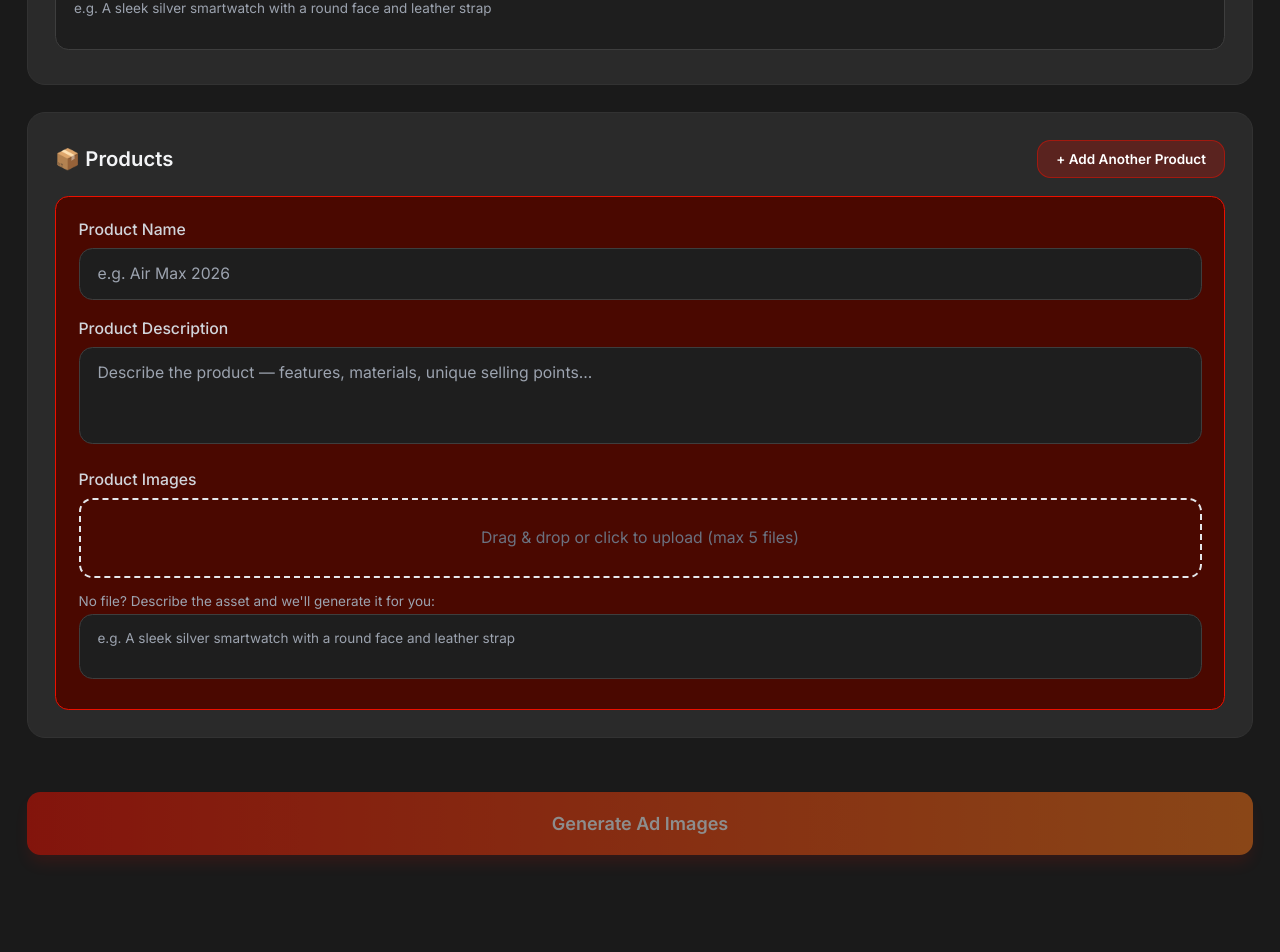
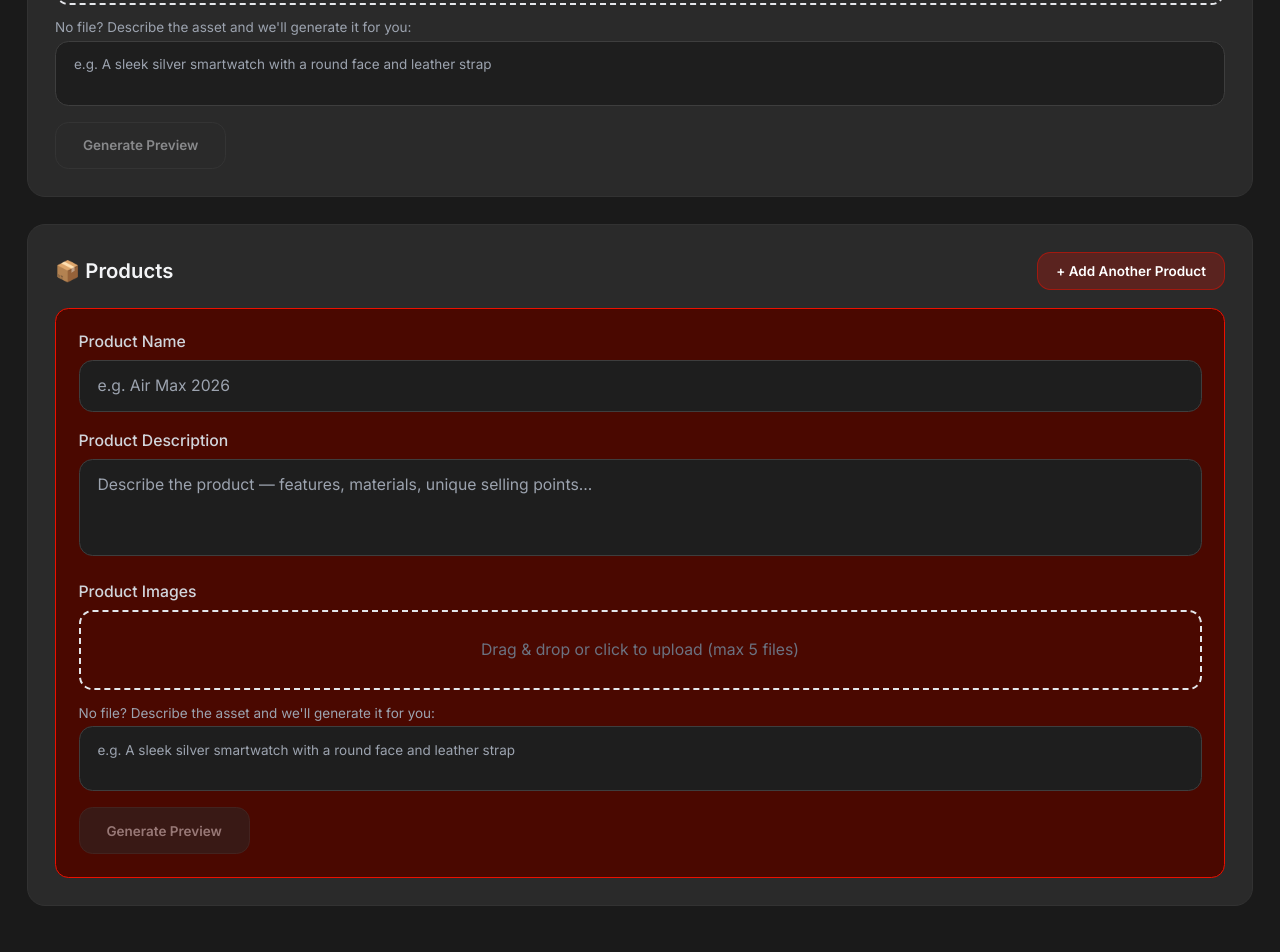
Before and after one commit to dan-kiss-dev-this/genai_ad_maker, a React (Vite) app in the folder client/: page / in a window 1280 px wide. Shown: the part 1880-2832 px from the top of the page. Before the commit the page ends 2771 px from the top, so only its background shows below. Built offline with nearby package versions, Linux system fonts and the light colour scheme.

Commit message:
add new ui to preview and accept missing asset generation

```diff
--- a/client/src/App.tsx
+++ b/client/src/App.tsx
@@ -3,7 +3,7 @@ import Layout from './components/Layout';
 import BriefForm from './components/BriefForm';
 import ImagePreview from './components/ImagePreview';
 import ImageEditor from './components/ImageEditor';
-import { generateImages } from './services/api';
+import { generateImages, generateMissingAsset } from './services/api';
 import type {
   CampaignBrief,
   UploadedAsset,
@@ -21,6 +21,43 @@ export default function App() {
   const [isRegenerating, setIsRegenerating] = useState(false);
   const [error, setError] = useState<string | null>(null);
   const [currentBrief, setCurrentBrief] = useState<CampaignBrief | null>(null);
+  const [generatedPreviews, setGeneratedPreviews] = useState<Record<string, GeneratedImage>>({});
+  const [generatingPreview, setGeneratingPreview] = useState<string | null>(null);
+
+  const handleGeneratePreview = async (slotKey: string, missingAsset: MissingAsset) => {
+    setGeneratingPreview(slotKey);
+    try {
+      const image = await generateMissingAsset(missingAsset, currentBrief?.brandName || 'preview');
+      setGeneratedPreviews((prev) => ({ ...prev, [slotKey]: image }));
+    } catch (err) {
+      setError(err instanceof Error ? err.message : 'Preview generation failed.');
+    } finally {
+      setGeneratingPreview(null);
+    }
+  };
+
+  const handleDismissPreview = (slotKey: string) => {
+    setGeneratedPreviews((prev) => {
+      const next = { ...prev };
+      delete next[slotKey];
+      return next;
+    });
+  };
+
+  const handleAcceptPreview = (slotKey: string, slot: { type: 'logo' | 'product' | 'reference'; productIndex?: number }) => {
+    const preview = generatedPreviews[slotKey];
+    if (!preview) return;
+    const newAsset: UploadedAsset = {
+      type: slot.type,
+      productIndex: slot.productIndex,
+      url: preview.url,
+      key: preview.s3Key,
+      originalName: preview.missingAssetDescription || 'Generated asset',
+    };
+    setAssets((prev) => [...prev, newAsset]);
+    setMissingAssets((prev) => prev.filter((m) => !(m.type === slot.type && m.productIndex === slot.productIndex)));
+    handleDismissPreview(slotKey);
+  };
 
   const handleGenerate = async (brief: CampaignBrief) => {
     setIsGenerating(true);
@@ -93,6 +130,11 @@ export default function App() {
           onMissingAssetsChange={setMissingAssets}
           error={error}
           onDismissError={() => setError(null)}
+          generatedPreviews={generatedPreviews}
+          generatingPreview={generatingPreview}
+          onGeneratePreview={handleGeneratePreview}
+          onDismissPreview={handleDismissPreview}
+          onAcceptPreview={handleAcceptPreview}
         />
 
         {/* Loading overlay */}
--- a/client/src/components/AssetUploader.tsx
+++ b/client/src/components/AssetUploader.tsx
@@ -1,6 +1,6 @@
 import { useState, useCallback } from 'react';
 import { useDropzone } from 'react-dropzone';
-import type { UploadedAsset, MissingAsset } from '../types';
+import type { UploadedAsset, MissingAsset, GeneratedImage } from '../types';
 import { uploadAssets } from '../services/api';
 
 interface AssetUploaderProps {
@@ -8,6 +8,11 @@ interface AssetUploaderProps {
   missingAssets: MissingAsset[];
   onAssetsChange: (assets: UploadedAsset[]) => void;
   onMissingAssetsChange: (missing: MissingAsset[]) => void;
+  generatedPreviews: Record<string, GeneratedImage>;
+  generatingPreview: string | null;
+  onGeneratePreview: (slotKey: string, missingAsset: MissingAsset) => void;
+  onDismissPreview: (slotKey: string) => void;
+  onAcceptPreview: (slotKey: string, slot: { type: 'logo' | 'product' | 'reference'; productIndex?: number }) => void;
 }
 
 interface AssetSlot {
@@ -22,6 +27,11 @@ export default function AssetUploader({
   missingAssets,
   onAssetsChange,
   onMissingAssetsChange,
+  generatedPreviews,
+  generatingPreview,
+  onGeneratePreview,
+  onDismissPreview,
+  onAcceptPreview,
 }: AssetUploaderProps) {
   const [uploading, setUploading] = useState<string | null>(null);
 
@@ -103,6 +113,13 @@ export default function AssetUploader({
               onMissingDescriptionChange={(desc) =>
                 updateMissingDescription(slot.type, slot.productIndex, desc)
               }
+              preview={generatedPreviews[slotKey]}
+              isGeneratingPreview={generatingPreview === slotKey}
+              onGeneratePreview={() => {
+                if (missing) onGeneratePreview(slotKey, missing);
+              }}
+              onDismissPreview={() => onDismissPreview(slotKey)}
+              onAcceptPreview={() => onAcceptPreview(slotKey, { type: slot.type, productIndex: slot.productIndex })}
             />
           );
         })}
@@ -119,6 +136,11 @@ interface AssetSlotSectionProps {
   onUpload: (files: File[]) => void;
   onRemoveAsset: (key: string) => void;
   onMissingDescriptionChange: (desc: string) => void;
+  preview?: GeneratedImage;
+  isGeneratingPreview: boolean;
+  onGeneratePreview: () => void;
+  onDismissPreview: () => void;
+  onAcceptPreview: () => void;
 }
 
 function AssetSlotSection({
@@ -129,6 +151,11 @@ function AssetSlotSection({
   onUpload,
   onRemoveAsset,
   onMissingDescriptionChange,
+  preview,
+  isGeneratingPreview,
+  onGeneratePreview,
+  onDismissPreview,
+  onAcceptPreview,
 }: AssetSlotSectionProps) {
   const onDrop = useCallback(
     (acceptedFiles: File[]) => {
@@ -221,6 +248,63 @@ function AssetSlotSection({
             onKeyDown={(e) => e.stopPropagation()}
             onClick={(e) => e.stopPropagation()}
           />
+          <button
+            type="button"
+            disabled={!missingDescription.trim() || isGeneratingPreview}
+            onClick={(e) => {
+              e.stopPropagation();
+              onGeneratePreview();
+            }}
+            className="btn-secondary text-xs mt-2 flex items-center gap-1.5"
+          >
+            {isGeneratingPreview ? (
+              <>
+                <svg className="animate-spin h-3 w-3" viewBox="0 0 24 24">
+                  <circle className="opacity-25" cx="12" cy="12" r="10" stroke="currentColor" strokeWidth="4" fill="none" />
+                  <path className="opacity-75" fill="currentColor" d="M4 12a8 8 0 018-8V0C5.373 0 0 5.373 0 12h4z" />
+                </svg>
+                Generating...
+              </>
+            ) : (
+              'Generate Preview'
+            )}
+          </button>
+          {preview && (
+            <div className="flex items-start gap-3 mt-3">
+              <div className="relative group">
+                <img
+                  src={preview.url}
+                  alt={preview.missingAssetDescription || 'Generated preview'}
+                  className="w-20 h-20 rounded-lg object-cover border border-gray-200"
+                />
+                <button
+                  type="button"
+                  onClick={(e) => {
+                    e.stopPropagation();
+                    onAcceptPreview();
+                  }}
+                  title="Use this image"
+                  className="absolute -top-2 -left-2 w-5 h-5 rounded-full bg-green-500 text-white text-xs
+                             flex items-center justify-center opacity-0 group-hover:opacity-100 transition-opacity"
+                >
+                  &#x1F44D;
+                </button>
+                <button
+                  type="button"
+                  onClick={(e) => {
+                    e.stopPropagation();
+                    onDismissPreview();
+                  }}
+                  title="Dismiss"
+                  className="absolute -top-2 -right-2 w-5 h-5 rounded-full bg-red-500 text-white text-xs
+                             flex items-center justify-center opacity-0 group-hover:opacity-100 transition-opacity"
+                >
+                  ×
+                </button>
+              </div>
+              <p className="text-xs text-gray-400 mt-1">Generated preview</p>
+            </div>
+          )}
         </div>
       )}
     </div>
--- a/client/src/components/BriefForm.tsx
+++ b/client/src/components/BriefForm.tsx
@@ -1,5 +1,5 @@
 import { useState } from 'react';
-import type { CampaignBrief, Product, UploadedAsset, MissingAsset } from '../types';
+import type { CampaignBrief, Product, UploadedAsset, MissingAsset, GeneratedImage } from '../types';
 import { uploadAssets } from '../services/api';
 import ProductForm from './ProductForm';
 import AssetUploader from './AssetUploader';
@@ -13,6 +13,11 @@ interface BriefFormProps {
   onMissingAssetsChange: (missing: MissingAsset[]) => void;
   error: string | null;
   onDismissError: () => void;
+  generatedPreviews: Record<string, GeneratedImage>;
+  generatingPreview: string | null;
+  onGeneratePreview: (slotKey: string, missingAsset: MissingAsset) => void;
+  onDismissPreview: (slotKey: string) => void;
+  onAcceptPreview: (slotKey: string, slot: { type: 'logo' | 'product' | 'reference'; productIndex?: number }) => void;
 }
 
 const emptyProduct: Product = { name: '', description: '' };
@@ -31,7 +36,7 @@ const initialBrief: CampaignBrief = {
   products: [{ ...emptyProduct }],
 };
 
-export default function BriefForm({ onSubmit, isLoading, assets, missingAssets, onAssetsChange, onMissingAssetsChange, error, onDismissError }: BriefFormProps) {
+export default function BriefForm({ onSubmit, isLoading, assets, missingAssets, onAssetsChange, onMissingAssetsChange, error, onDismissError, generatedPreviews, generatingPreview, onGeneratePreview, onDismissPreview, onAcceptPreview }: BriefFormProps) {
   const [uploading, setUploading] = useState<string | null>(null);
 
   const handleProductUpload = async (files: File[], productIndex: number) => {
@@ -291,6 +296,11 @@ export default function BriefForm({ onSubmit, isLoading, assets, missingAssets,
         missingAssets={missingAssets}
         onAssetsChange={onAssetsChange}
         onMissingAssetsChange={onMissingAssetsChange}
+        generatedPreviews={generatedPreviews}
+        generatingPreview={generatingPreview}
+        onGeneratePreview={onGeneratePreview}
+        onDismissPreview={onDismissPreview}
+        onAcceptPreview={onAcceptPreview}
       />
 
       {/* Products */}
@@ -316,6 +326,14 @@ export default function BriefForm({ onSubmit, isLoading, assets, missingAssets,
               onUpload={(files: File[]) => handleProductUpload(files, index)}
               onRemoveAsset={removeAsset}
               onMissingDescriptionChange={(desc: string) => updateProductMissingDescription(index, desc)}
+              preview={generatedPreviews[`product-${index}`]}
+              isGeneratingPreview={generatingPreview === `product-${index}`}
+              onGeneratePreview={() => {
+                const desc = getProductMissingDescription(index);
+                if (desc) onGeneratePreview(`product-${index}`, { type: 'product', productIndex: index, description: desc });
+              }}
+              onDismissPreview={() => onDismissPreview(`product-${index}`)}
+              onAcceptPreview={() => onAcceptPreview(`product-${index}`, { type: 'product', productIndex: index })}
             />
           ))}
         </div>
--- a/client/src/components/ProductForm.tsx
+++ b/client/src/components/ProductForm.tsx
@@ -1,6 +1,6 @@
 import { useCallback } from 'react';
 import { useDropzone } from 'react-dropzone';
-import type { Product, UploadedAsset } from '../types';
+import type { Product, UploadedAsset, GeneratedImage } from '../types';
 
 interface ProductFormProps {
   product: Product;
@@ -14,6 +14,11 @@ interface ProductFormProps {
   onUpload: (files: File[]) => void;
   onRemoveAsset: (key: string) => void;
   onMissingDescriptionChange: (desc: string) => void;
+  preview?: GeneratedImage;
+  isGeneratingPreview: boolean;
+  onGeneratePreview: () => void;
+  onDismissPreview: () => void;
+  onAcceptPreview: () => void;
 }
 
 export default function ProductForm({
@@ -28,6 +33,11 @@ export default function ProductForm({
   onUpload,
   onRemoveAsset,
   onMissingDescriptionChange,
+  preview,
+  isGeneratingPreview,
+  onGeneratePreview,
+  onDismissPreview,
+  onAcceptPreview,
 }: ProductFormProps) {
   const onDrop = useCallback(
     (acceptedFiles: File[]) => {
@@ -153,6 +163,63 @@ export default function ProductForm({
                 onKeyDown={(e) => e.stopPropagation()}
                 onClick={(e) => e.stopPropagation()}
               />
+              <button
+                type="button"
+                disabled={!missingDescription.trim() || isGeneratingPreview}
+                onClick={(e) => {
+                  e.stopPropagation();
+                  onGeneratePreview();
+                }}
+                className="btn-secondary text-xs mt-2 flex items-center gap-1.5"
+              >
+                {isGeneratingPreview ? (
+                  <>
+                    <svg className="animate-spin h-3 w-3" viewBox="0 0 24 24">
+                      <circle className="opacity-25" cx="12" cy="12" r="10" stroke="currentColor" strokeWidth="4" fill="none" />
+                      <path className="opacity-75" fill="currentColor" d="M4 12a8 8 0 018-8V0C5.373 0 0 5.373 0 12h4z" />
+                    </svg>
+                    Generating...
+                  </>
+                ) : (
+                  'Generate Preview'
+                )}
+              </button>
+              {preview && (
+                <div className="flex items-start gap-3 mt-3">
+                  <div className="relative group">
+                    <img
+                      src={preview.url}
+                      alt={preview.missingAssetDescription || 'Generated preview'}
+                      className="w-20 h-20 rounded-lg object-cover border border-gray-200"
+                    />
+                    <button
+                      type="button"
+                      onClick={(e) => {
+                        e.stopPropagation();
+                        onAcceptPreview();
+                      }}
+                      title="Use this image"
+                      className="absolute -top-2 -left-2 w-5 h-5 rounded-full bg-green-500 text-white text-xs
+                                 flex items-center justify-center opacity-0 group-hover:opacity-100 transition-opacity"
+                    >
+                      &#x1F44D;
+                    </button>
+                    <button
+                      type="button"
+                      onClick={(e) => {
+                        e.stopPropagation();
+                        onDismissPreview();
+                      }}
+                      title="Dismiss"
+                      className="absolute -top-2 -right-2 w-5 h-5 rounded-full bg-red-500 text-white text-xs
+                                 flex items-center justify-center opacity-0 group-hover:opacity-100 transition-opacity"
+                    >
+                      ×
+                    </button>
+                  </div>
+                  <p className="text-xs text-gray-400 mt-1">Generated preview</p>
+                </div>
+              )}
             </div>
           )}
         </div>
```
Also changed, not shown: client/src/services/api.ts (+12 -0 lines).
